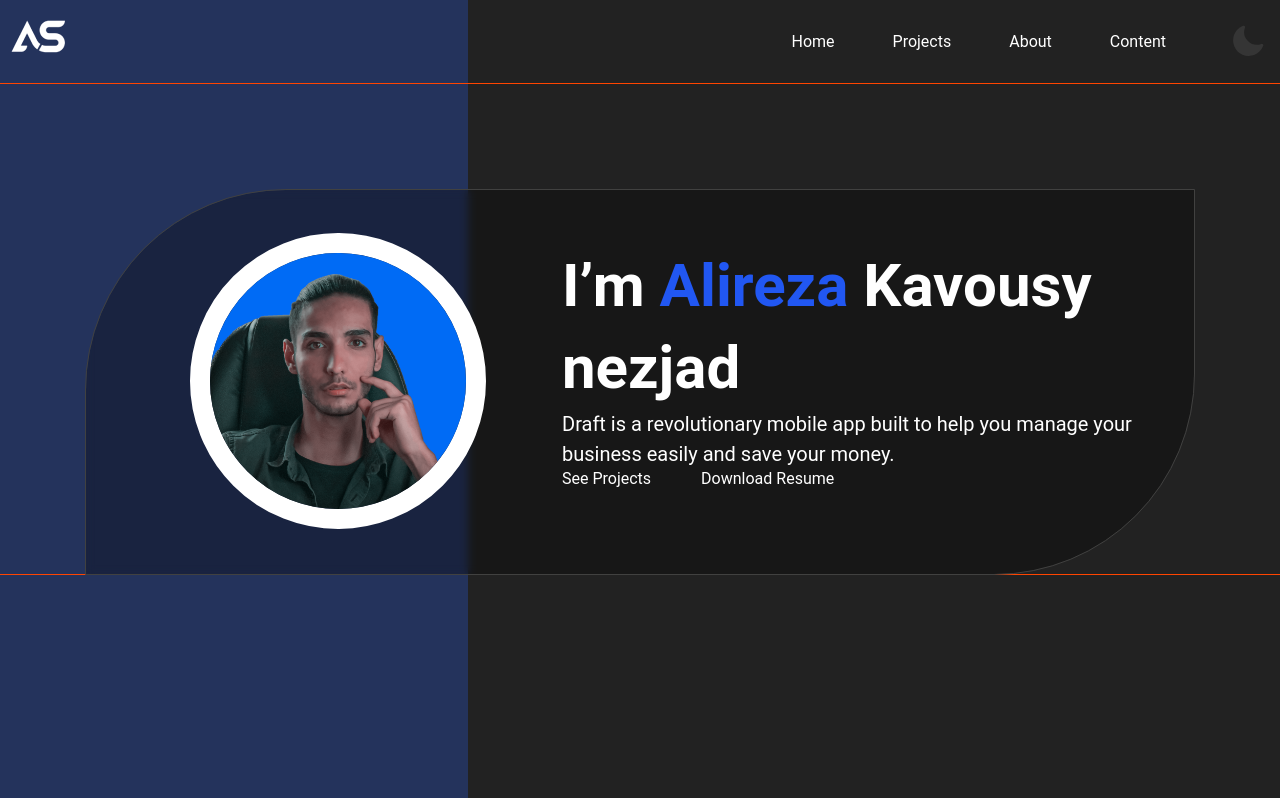
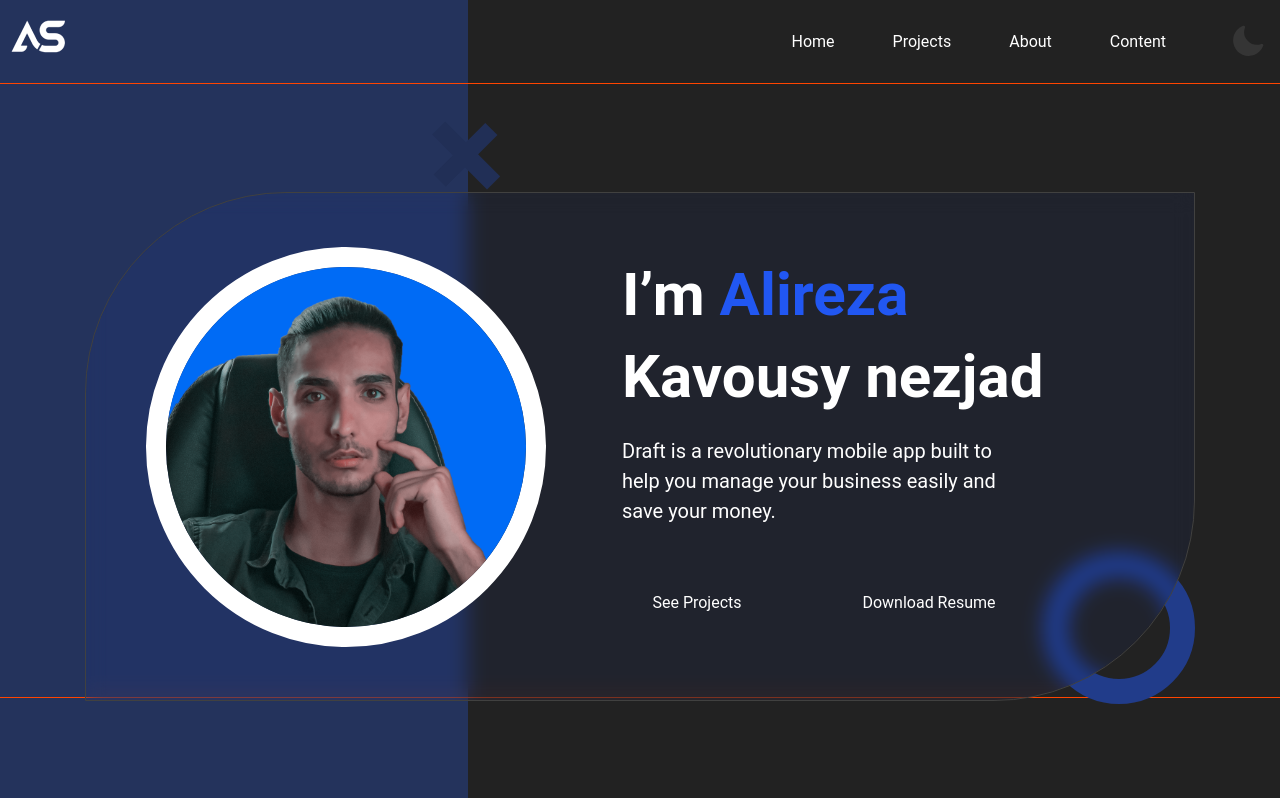
Before and after one commit to hadsome-Droid/portfolio-15-project, a React app: page / in a window 1280 px wide. Shown: the top 798 px of the page. Built offline with nearby package versions, Linux system fonts and the light colour scheme; a web font is replaced by a local one.

Commit message:
refactor Main block

```diff
--- a/src/layout/sections/main/Main.tsx
+++ b/src/layout/sections/main/Main.tsx
@@ -5,6 +5,8 @@ import MainPhoto from '../../../assets/images/projects/photo.webp'
 import {Icon} from "../../../components/icon/Icon";
 import {Container} from "../../../components/Container";
 import {theme} from "../../../styles/Theme";
+import Plays from "../../../assets/images/+.svg"
+import Ellipse from "../../../assets/images/Ellipse.svg"
 
 export const Main = () => {
     return (
@@ -24,15 +26,23 @@ export const Main = () => {
                                 your money.</MainInfo>
                             <MainList>
                                 <li>
-                                    <a href="">See Projects</a>
+                                    <MainLink href="">
+                                        See Projects
+                                        <Icon iconId={'arrow-right'}
+                                              viewBox={'-14 -12 50 50'}/>
+                                    </MainLink>
+                                </li>
 
-                                </li>
-                                <Icon iconId={'f'}/>
                                 <li>
-                                    <a href="">Download Resume</a>
+                                    <MainLink href="">
+                                        Download Resume
+                                        <Icon iconId={'arrow-right'}
+                                              viewBox={'-14 -12 50 50'}/>
+                                    </MainLink>
                                 </li>
                             </MainList>
                         </FlexWrapper>
+                        <StyledBackground></StyledBackground>
                     </FlexWrapper>
                 </MainBlock>
             </Container>
@@ -40,10 +50,23 @@ export const Main = () => {
     );
 };
 
+const StyledBackground = styled.div`
+  height: 100%;
+  width: 100%;
+  position: absolute;
+  background: rgba(0, 66, 255, 0.05);
+  backdrop-filter: blur(10px);
+  outline: 1px solid #414140;
+  border-radius: 200px 0;
+  z-index: -1;
+
+`
 const StyledMain = styled.section`
   min-height: 100vh;
+
+  ${Container} {
+    padding-top: 190px;
     position: relative;
-
     z-index: 0;
 
     &::before {
@@ -51,50 +74,113 @@ const StyledMain = styled.section`
       width: 468px;
       height: 946px;
       background: #24335C;
+      top: 0;
       position: absolute;
       z-index: -1;
     }
+  }
 
-  ${Container} {
-    padding-top: 190px;
-  }
 `
 const MainBlock = styled.div`
   max-height: 507px;
   max-width: 1108px;
-  background: rgba(0, 0, 0, 0.30);
-  backdrop-filter: blur(4px);
-  outline: 1px solid #414140;
-  border-radius: 200px 0 200px 0;
   margin: 0 auto;
+  position: relative;
+  z-index: 0;
+
+  &::before {
+    content: '';
+    width: 88px;
+    height: 88px;
+    background-image: url(${Plays});
+    position: absolute;
+    top: -88px;
+    left: 326px;
+    z-index: -2;
+  }
+
+  &::after {
+    content: '';
+    width: 152px;
+    height: 152px;
+    background-image: url(${Ellipse});
+    background-size: cover;
+    position: absolute;
+    bottom: -7px;
+    right: -1px;
+    z-index: -2;
+  }
 `
 
 const MainTitle = styled.h1`
   font-size: 60px;
   font-weight: 700;
   line-height: 136%;
+  padding: 64px 0 19px 0;
 
   span {
     color: ${theme.colors.dark.accent};
+    margin-right: 100px;
   }
 `
 const MainInfo = styled.p`
+  max-width: 376px;
   font-size: 20px;
   font-weight: 400;
   line-height: 150%;
+  padding-bottom: 49px;
 `
 const MainList = styled.ul`
   display: flex;
+  gap: 32px;
+  margin-bottom: 74px;
+
 `
 const PhotoWrapper = styled.div`
   max-width: 400px;
   max-height: 400px;
-  padding: 43px 0 41px 104px;
+  margin-left: 60px;
 
   img {
     width: 100%;
     height: 100%;
+    object-fit: cover;
     border-radius: 50%;
     border: 20px solid white;
   }
 `
+const MainLink = styled.a`
+  display: flex;
+  justify-content: center;
+  align-items: center;
+  width: 200px;
+  height: 54px;
+  position: relative;
+  z-index: 0;
+
+  svg {
+    opacity: 0;
+  }
+
+  &:hover {
+    &::before {
+      content: '';
+      width: 100%;
+      height: 100%;
+      position: absolute;
+      background: ${theme.colors.dark.accent};
+      border-radius: 20px;
+      top: 0;
+      right: 0;
+      bottom: 0;
+      left: 0;
+      z-index: -1;
+    }
+
+    svg {
+      opacity: 1;
+    }
+  }
+
+
+`
```
Also changed, not shown: src/components/button/Button.tsx (added, +18 -0 lines), src/assets/images/+.svg (added), src/assets/images/Ellipse.svg (added). Lines whose indentation alone changed are shown as unchanged.
